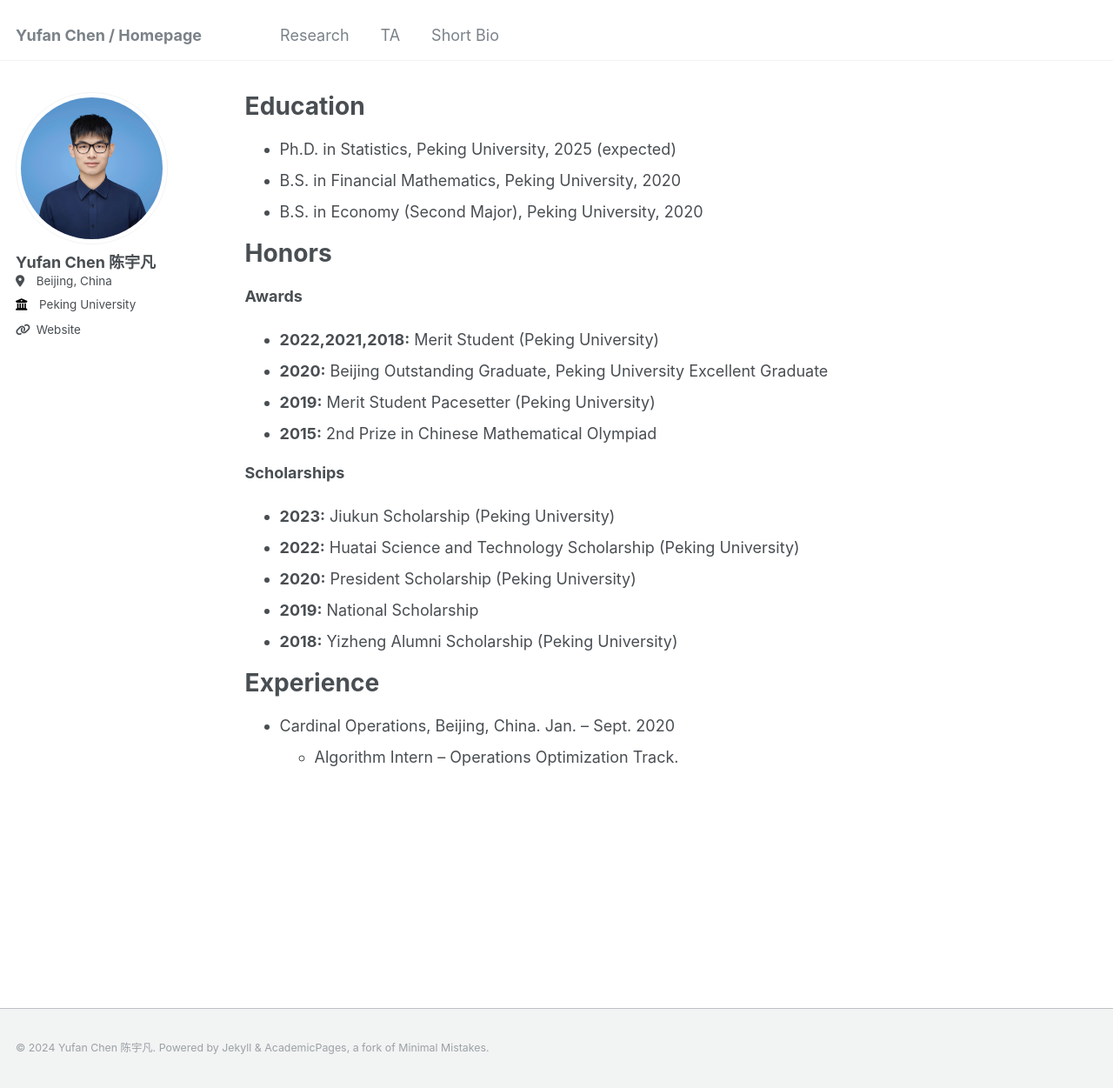
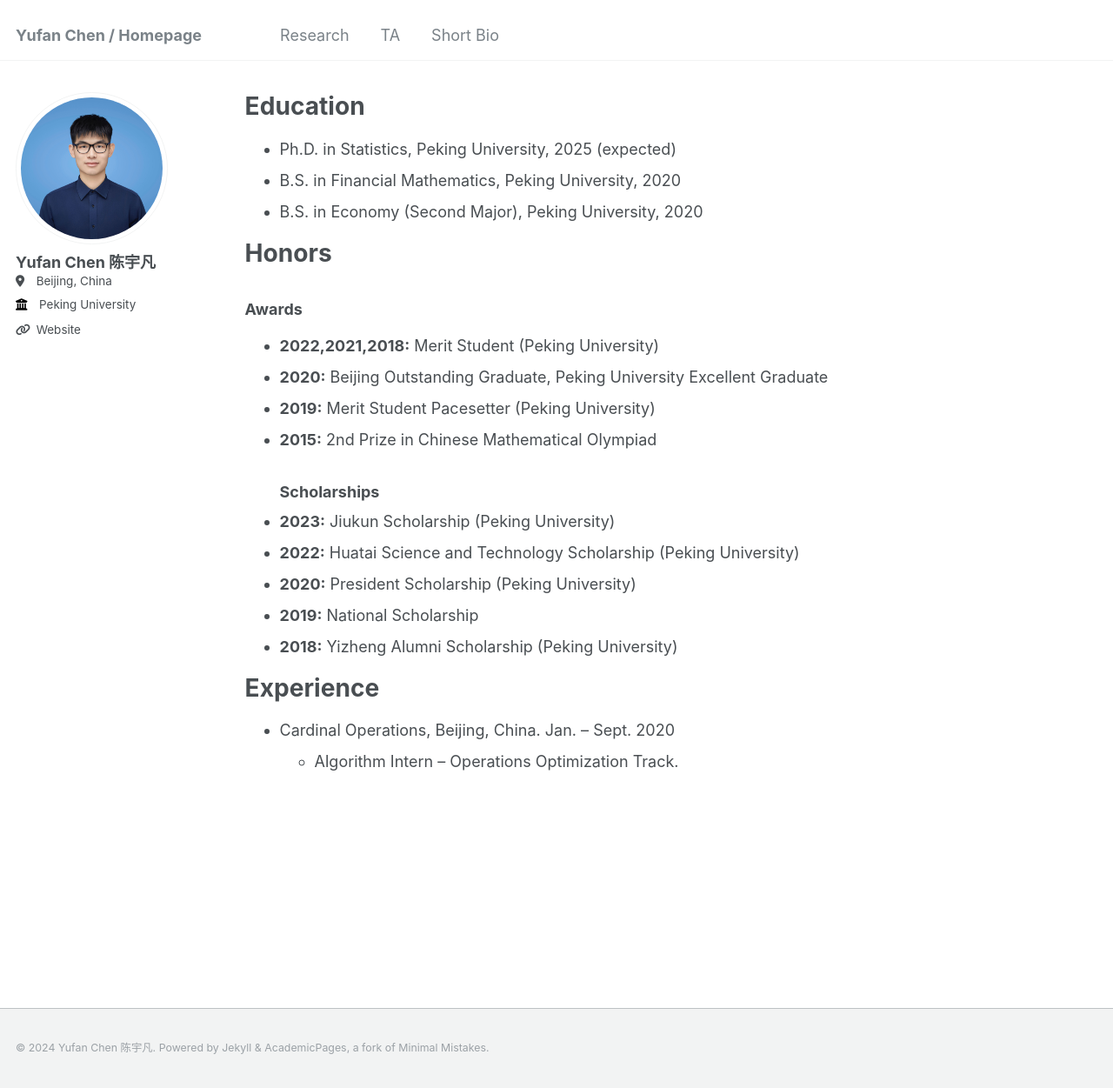
Before and after one commit to YuwanIvan/yuwanivan.github.io, a Jekyll site: the page built from _pages/cv.md, in a window 1280 px wide and 1251 px high. Shown: the whole window at 87% size. Built offline with Jekyll 4.4.1, drawn with Linux system fonts in a browser that asks for light colours.

Commit message:
Update cv.md

```diff
--- a/_pages/cv.md
+++ b/_pages/cv.md
@@ -18,13 +18,12 @@ Education
 
 Honors
 ======
-**Awards**
+### Awards
 * **2022,2021,2018:** Merit Student (Peking University)
 * **2020:** Beijing Outstanding Graduate, Peking University Excellent Graduate
 * **2019:** Merit Student Pacesetter (Peking University)
 * **2015:** 2nd Prize in Chinese Mathematical Olympiad
-
-**Scholarships**
+### Scholarships
 * **2023:** Jiukun Scholarship (Peking University)
 * **2022:** Huatai Science and Technology Scholarship (Peking University)
 * **2020:** President Scholarship (Peking University)
```
